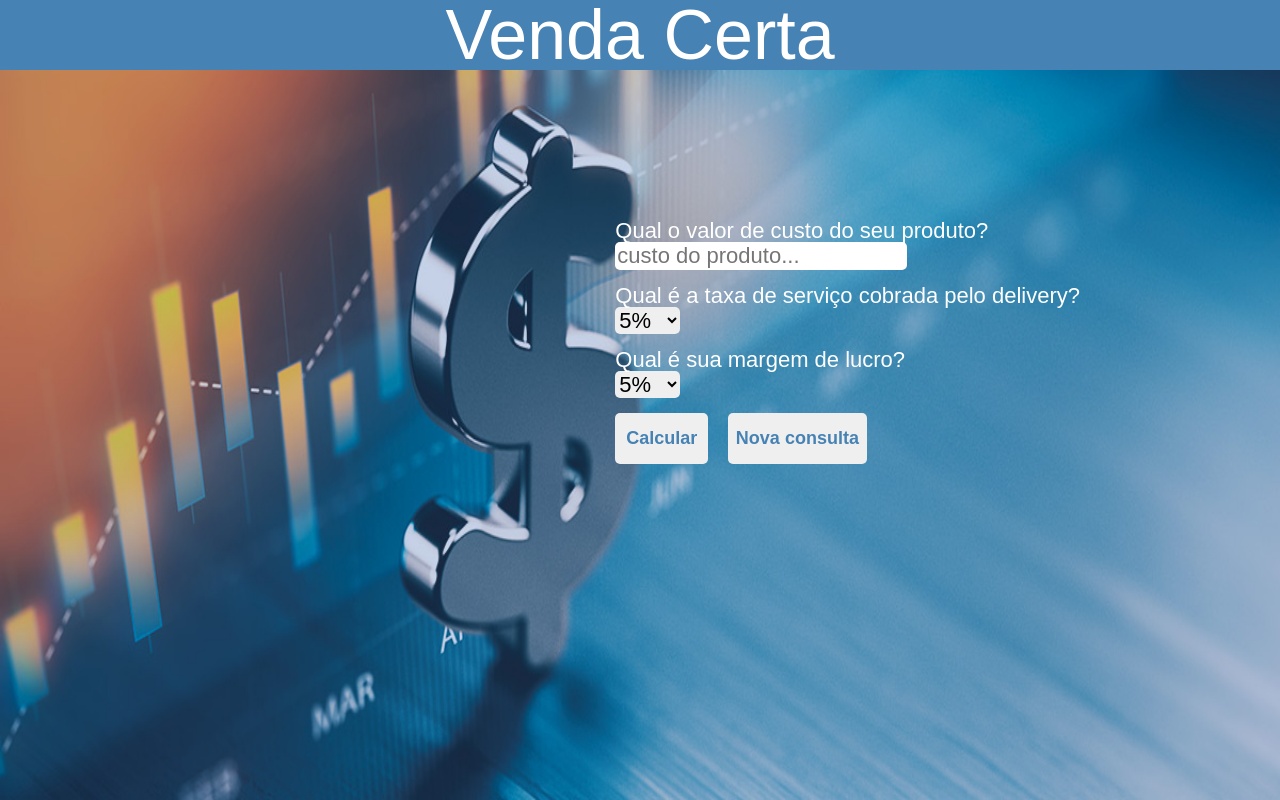
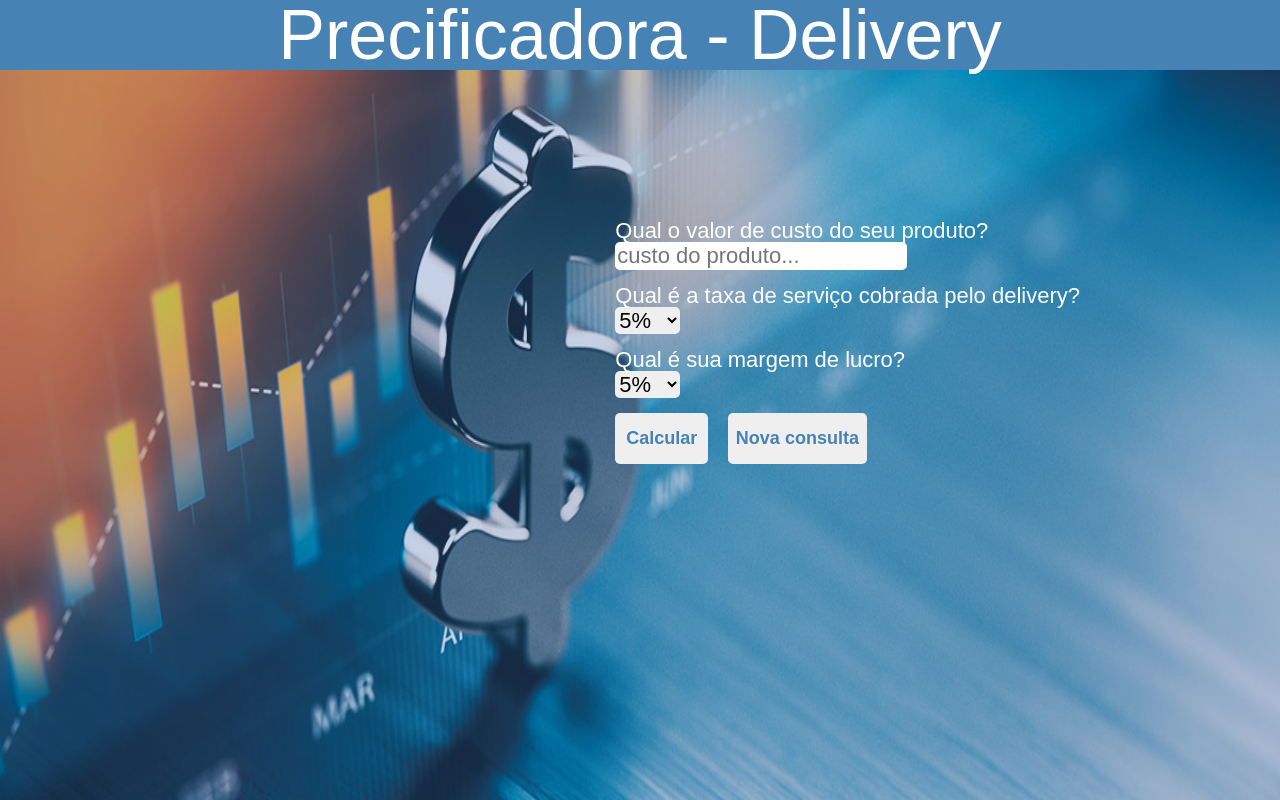
Before and after one commit to NicollasCosmo/Precificadora-Delivery, a plain HTML site: page Index.html in a window 1280 px wide. Drawn offline with Linux system fonts and the light colour scheme.

Commit message:
atualização - html

```diff
--- a/Index.html
+++ b/Index.html
@@ -12,7 +12,7 @@
     <body>
         <main>
                 <header class="titulo-principal">
-                 <h1>Venda Certa</h1>
+                 <h1>Precificadora - Delivery</h1>
                  </header>
                 <form>
 
```
